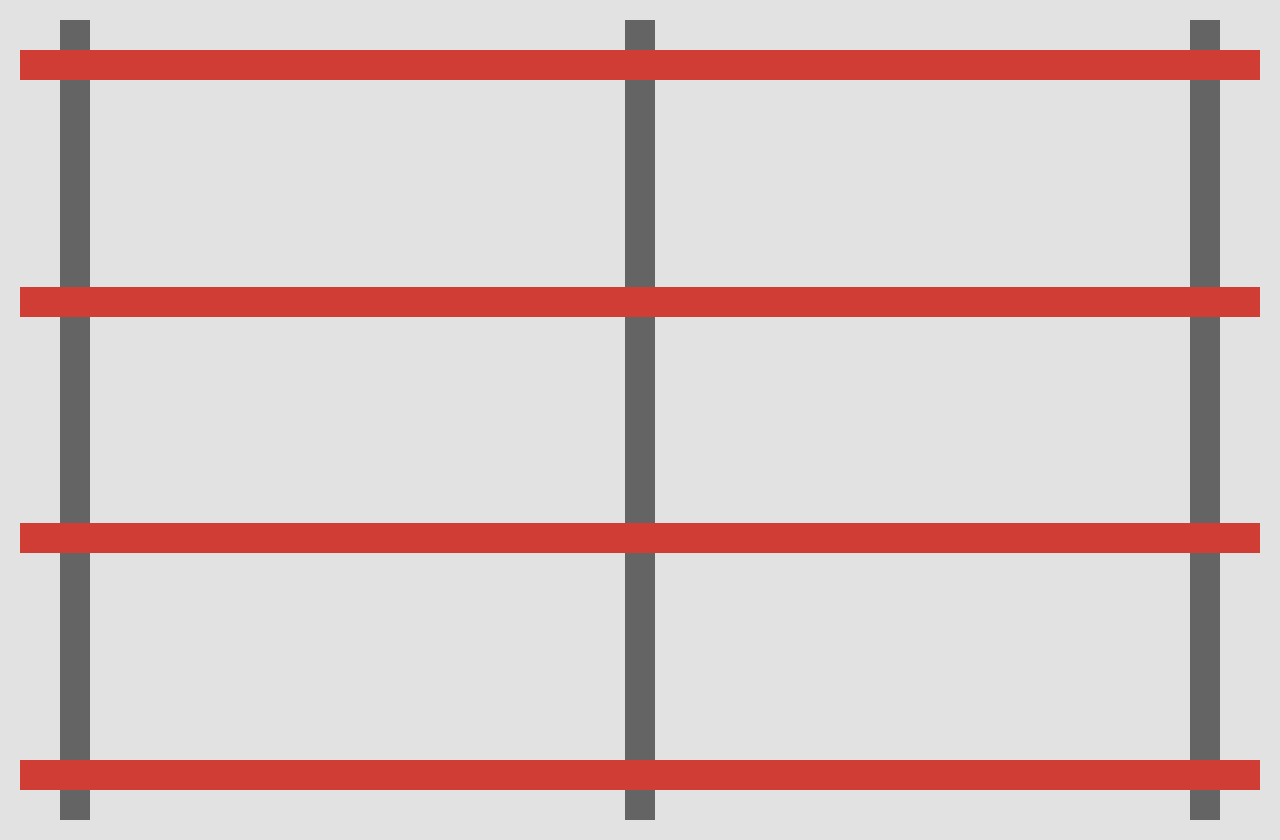
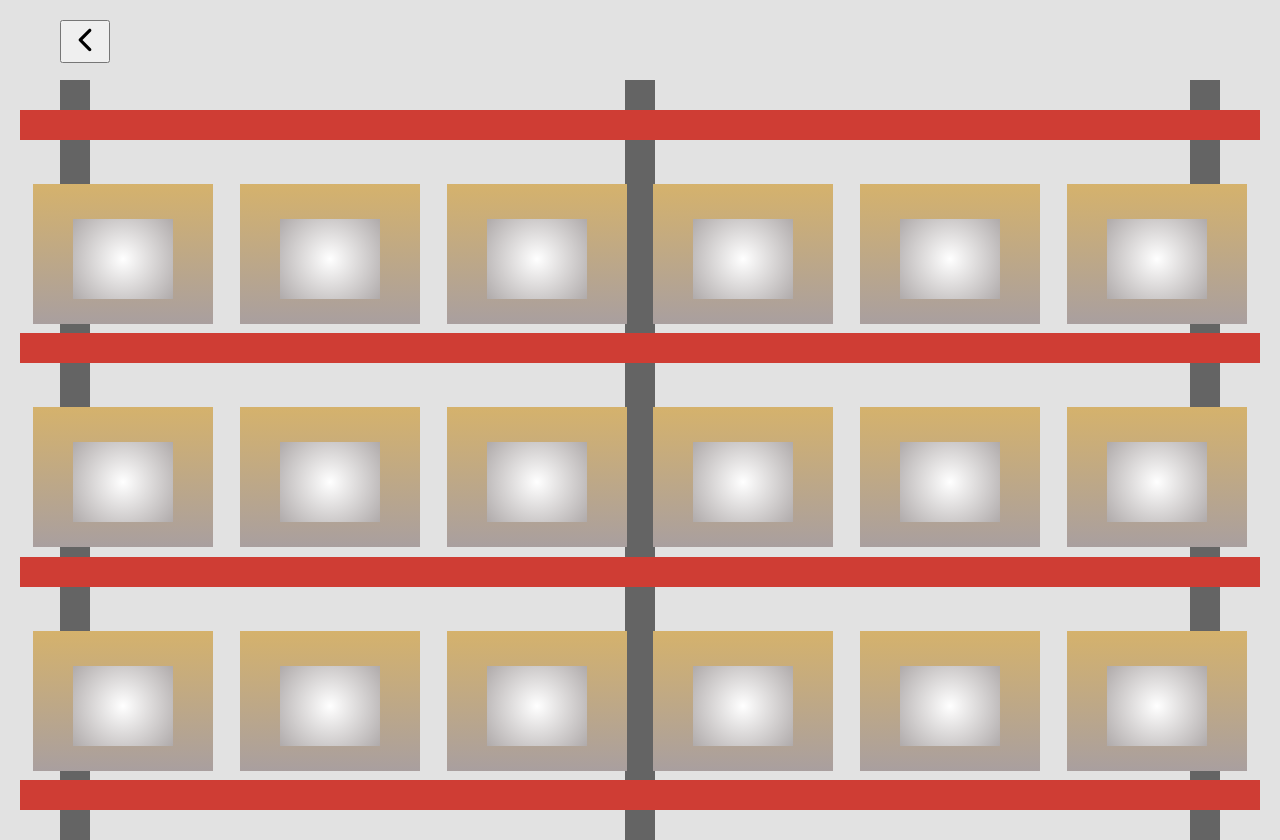
Before and after one commit to BimboDT/app-web, a React (Create React App) app in the folder bimbo-web/: page / in a window 1280 px wide. Built offline with nearby package versions, Linux system fonts and the light colour scheme.

Commit message:
Cajas y botón de regresar (Rack)

```diff
--- a/bimbo-web/package.json
+++ b/bimbo-web/package.json
@@ -8,6 +8,7 @@
     "@testing-library/user-event": "^13.5.0",
     "react": "^18.3.1",
     "react-dom": "^18.3.1",
+    "react-icons": "^5.3.0",
     "react-scripts": "5.0.1",
     "web-vitals": "^2.1.4"
   },
--- a/bimbo-web/src/componentes/Rack.js
+++ b/bimbo-web/src/componentes/Rack.js
@@ -1,9 +1,11 @@
 import "../styles/App.css";
-
+import { IoIosArrowBack } from "react-icons/io";
 
 const Rack = () => {
     return (
         <div className='rack'>
+            <button className='btn-back'><IoIosArrowBack size={34} /></button>
+            <div className='rack'>
             <div className= 'background-cols'>
                 <div className='col'></div>
                 <div className='col'></div>
@@ -11,13 +13,42 @@ const Rack = () => {
             </div>
             <div className='estante'>
             </div>
-            <div className='estante'>
+            <div className = 'cajas'>
+                <div className ='caja'><div className='etiqueta'></div></div>
+                <div className ='caja'><div className='etiqueta'></div></div>
+                <div className ='caja'><div className='etiqueta'></div></div>
+                <div className ='caja'><div className='etiqueta'></div></div>
+                <div className ='caja'><div className='etiqueta'></div></div>
+                <div className ='caja'><div className='etiqueta'></div></div>
             </div>
             <div className='estante'>
             </div>
+            <div className = 'cajas'>
+                <div className ='caja'><div className='etiqueta'></div></div>
+                <div className ='caja'><div className='etiqueta'></div></div>
+                <div className ='caja'><div className='etiqueta'></div></div>
+                <div className ='caja'><div className='etiqueta'></div></div>
+                <div className ='caja'><div className='etiqueta'></div></div>
+                <div className ='caja'><div className='etiqueta'></div></div>
+            </div>
+            <div className='estante'>
+            </div>
+            <div className = 'cajas'>
+                <div className ='caja'><div className='etiqueta'></div></div>
+                <div className ='caja'><div className='etiqueta'></div></div>
+                <div className ='caja'><div className='etiqueta'></div></div>
+                <div className ='caja'><div className='etiqueta'></div></div>
+                <div className ='caja'><div className='etiqueta'></div></div>
+                <div className ='caja'><div className='etiqueta'></div></div>
+            </div>
+
+
+
             <div className='estante'>
             </div>
         </div>
+        </div>
+
     );
 };
 
--- a/bimbo-web/src/styles/App.css
+++ b/bimbo-web/src/styles/App.css
@@ -99,6 +99,7 @@
   width: 100%;
   height: 100vh;
   justify-content: space-between;
+  margin-top: 40px;
 }
 
 
@@ -132,3 +133,42 @@
   height: 100%;
   margin: 0 40px;
 }
+
+
+.cajas {
+  position: relative;
+  display: flex;
+  flex-direction: row;
+  width: 100%;
+  max-width: 1350px;
+  height: auto;
+  justify-content: space-around;
+  margin-bottom: -5px; /* Ajusta este valor para que las cajas estén más cerca de los estantes */
+  z-index: 2;
+
+}
+
+.caja {
+  width: 180px;
+  height: 140px;
+  background: linear-gradient(180deg, #d5b26c, #a99f9f);
+  margin: 0 10px;
+  margin-bottom: -30px;
+}
+
+.etiqueta {
+  width: 100px;
+  height: 80px;
+  background: radial-gradient(circle, #ffffff, #afaaaa);
+  margin-top: 35px;
+  margin-left: 40px;
+}
+
+.btn-back{
+  position: absolute;
+  margin-top: -20px;
+  left:10px;
+  cursor: pointer;
+  z-index: 1;
+  margin-left: 30px;
+}
```
Also changed, not shown: 1 other file (tests, documents, lock files or other folders).
